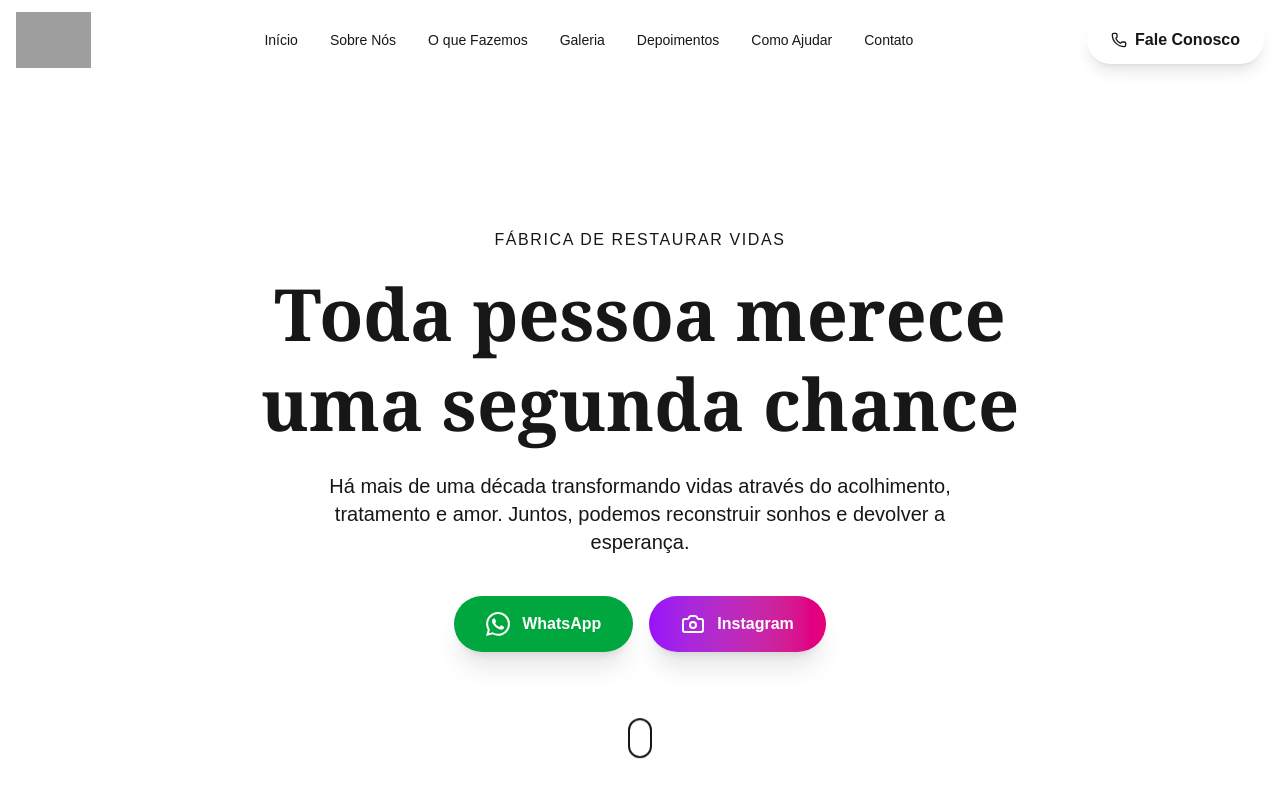
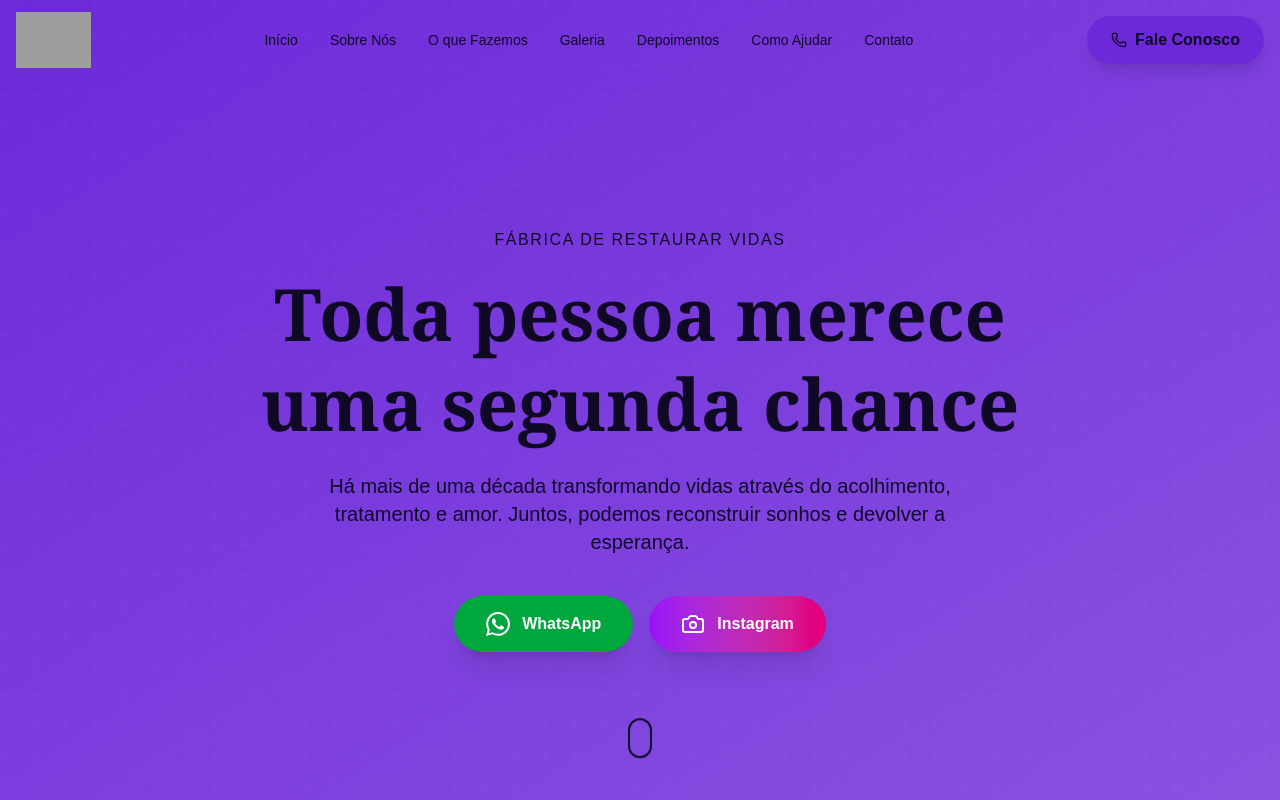
Before and after one commit to souzaisabeladev/site-restaurando-vidas, a Next.js app: page / in a window 1280 px wide. Shown: the top 800 px of the page. Built offline with nearby package versions, Linux system fonts and the light colour scheme; grey boxes are pictures that could not be loaded.

Commit message:
style: adiciona configuracao completa de cores do v0

```diff
--- a/app/globals.css
+++ b/app/globals.css
@@ -1,13 +1,15 @@
 @import "tailwindcss";
 
 :root {
-  --background: #ffffff;
-  --foreground: #171717;
+  --background: #fbfaff;
+  --foreground: #0f0926;
+  --primary: #6d28d9;
 }
 
 @theme inline {
   --color-background: var(--background);
   --color-foreground: var(--foreground);
+  --color-primary: var(--primary);
   --font-sans: var(--font-geist-sans);
   --font-mono: var(--font-geist-mono);
 }
```
